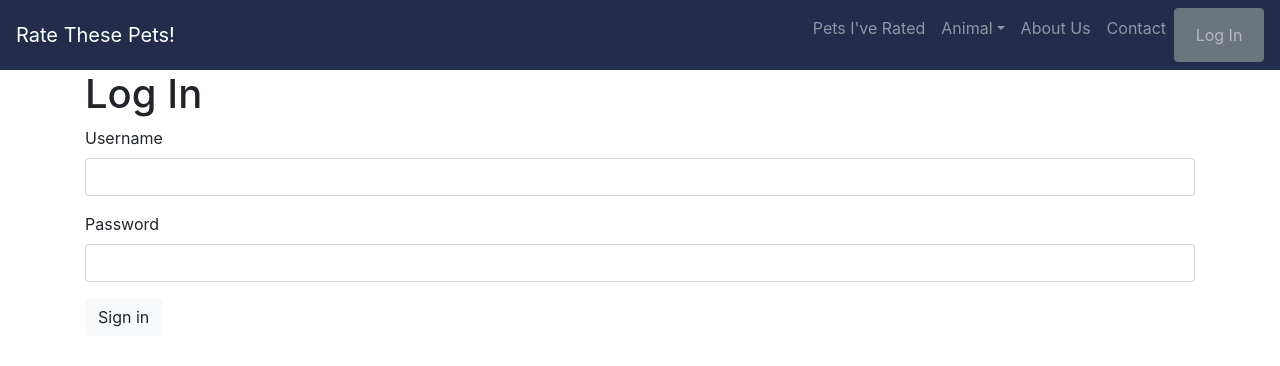
After one commit to noahfrench/pl4wa_assignment3, a PHP site: page /login.html in a window 1280 px wide. The commit adds this page. Shown: the top 366 px of the page. Run offline with PHP 8.4, Linux system fonts and the light colour scheme; some libraries are stand-ins or nearby versions.

Commit message:
make a basic login page.

```diff
--- a/home.html
+++ b/home.html
@@ -66,6 +66,9 @@
 				<li class="nav-item">
 					<a class="nav-link" href="#">Contact</a>
 				</li>
+				<button class="btn btn-secondary" style="width: 90px;">
+					<a class="nav-link" href="./login.html">Log In</a>
+				</button>
 			</ul>
 		</div>
 	</nav>
--- /dev/null
+++ b/login.html
@@ -0,0 +1,75 @@
+<!DOCTYPE html>
+<html>
+
+<head>
+  <meta charset="utf-8">
+  <meta http-equiv="X-UA-Compatible" content="IE=edge">
+  <meta name="viewport" content="width=device-width, initial-scale=1">
+
+  <link rel="stylesheet" href="https://maxcdn.bootstrapcdn.com/bootstrap/4.2.1/css/bootstrap.min.css" />
+  <link rel="stylesheet" href="https://cdnjs.cloudflare.com/ajax/libs/font-awesome/4.7.0/css/font-awesome.min.css">
+  <link rel="stylesheet" href="styles/style.css">
+</head>
+
+<body>
+  <nav class="navbar navbar-expand-md bg-dark navbar-dark" style="background-color:#232D4B !important;">
+    <a class="navbar-brand" href="./home.html">Rate These Pets!</a>
+    <button class="navbar-toggler" type="button" data-toggle="collapse" data-target="#collapsibleNavbar">
+      <span class="navbar-toggler-icon"></span>
+    </button>
+    <div class="collapse navbar-collapse justify-content-end" id="collapsibleNavbar">
+      <ul class="navbar-nav">
+        <li class="nav-item">
+          <a class="nav-link" href="./ratedpets.html">Pets I've Rated</a>
+        </li>
+        <li class="nav-item dropdown">
+          <a class="nav-link dropdown-toggle" href="#" id="dropdown01" data-toggle="dropdown" aria-haspopup="true" aria-expanded="false">Animal</a>
+          <div class="dropdown-menu" aria-labelledby="dropdown01">
+            <a class="dropdown-item" href="#">Dogs</a>
+            <a class="dropdown-item" href="#">Cats</a>
+            <a class="dropdown-item" href="#">Lizards</a>
+            <a class="dropdown-item" href="#">Rabbits</a>
+            <a class="dropdown-item" href="#">Birds</a>
+          </div>
+        </li>
+        <li class="nav-item">
+          <a class="nav-link" href="#">About Us</a>
+        </li>
+        <li class="nav-item">
+          <a class="nav-link" href="#">Contact</a>
+        </li>
+        <button class="btn btn-secondary" style="width: 90px;">
+          <a class="nav-link" href="./login.html">Log In</a>
+        </button>
+      </ul>
+    </div>
+  </nav>
+
+  <div class="container">
+    <h1>Log In</h1>
+
+    <form name="signinForm" >
+
+      <div class="form-group">
+        <label for="username">Username</label>
+        <input type="text" name="username" class="form-control" required />
+        <span class="error" id="username-note"></span>
+      </div>
+
+      <div class="form-group">
+        <label for="password">Password</label>
+        <input type="text" name="password" class="form-control" required/>
+        <span class="error" id="password-note"></span>
+      </div>
+
+      <input type="submit" class="btn btn-light" id="signin" value="Sign in"/>
+
+    </form>
+
+  </div>
+
+   <script src="https://ajax.googleapis.com/ajax/libs/jquery/3.3.1/jquery.min.js"></script>
+  <script src="https://maxcdn.bootstrapcdn.com/bootstrap/4.2.1/js/bootstrap.min.js"></script>
+
+</body>
+</html>
--- a/ratedpets.html
+++ b/ratedpets.html
@@ -38,6 +38,9 @@
         <li class="nav-item">
           <a class="nav-link" href="#">Contact</a>
         </li>
+        <button class="btn btn-secondary" style="width: 90px;">
+          <a class="nav-link" href="./login.html">Log In</a>
+        </button>
       </ul>
     </div>
   </nav>
--- a/styles/style.css
+++ b/styles/style.css
@@ -13,12 +13,6 @@
   text-decoration: underline;
   cursor: pointer;
 }
-
-/*
-.nav-link {
-  color: white !important;
-}
-*/
 
 /****** Style Star Rating Widget *****/
 
```
